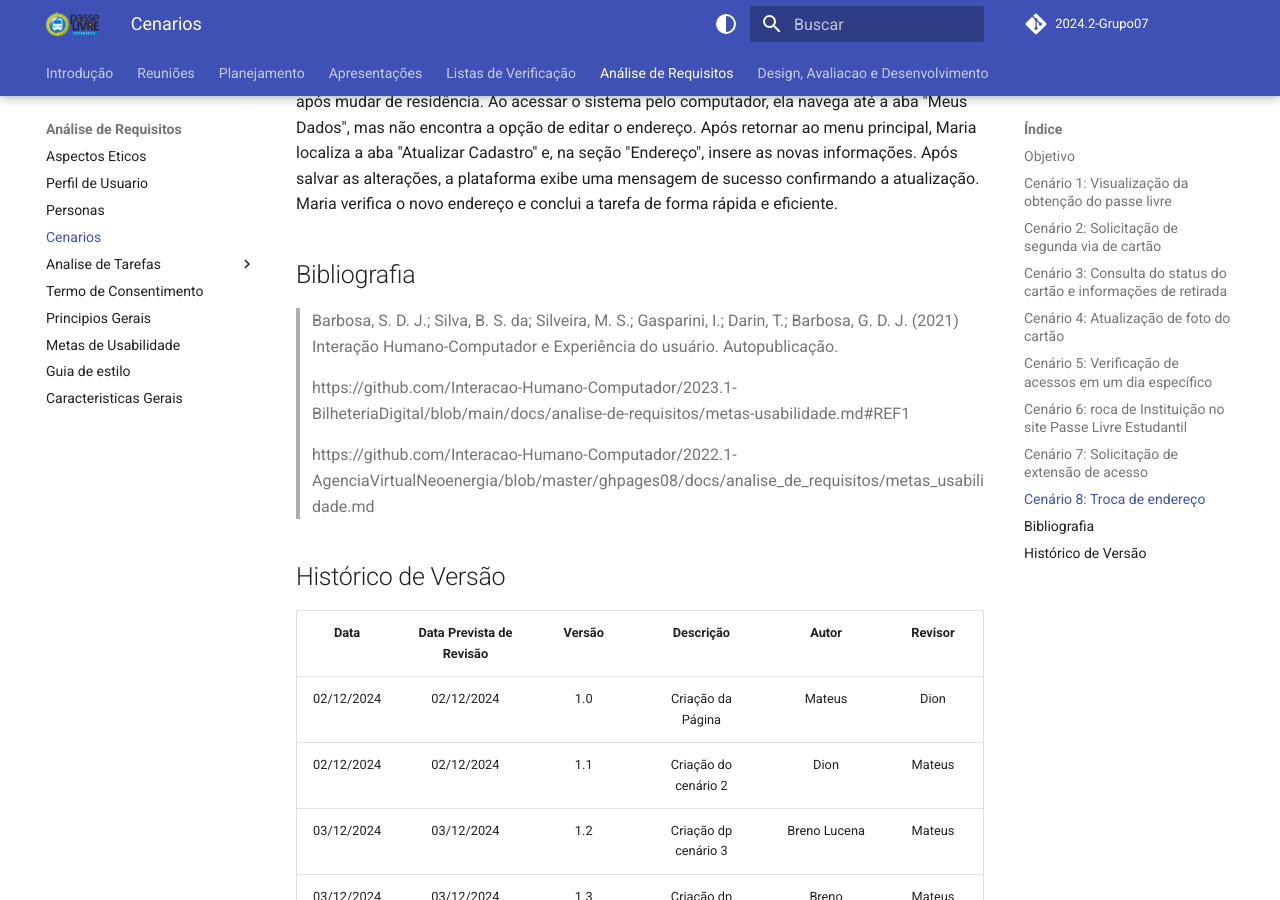
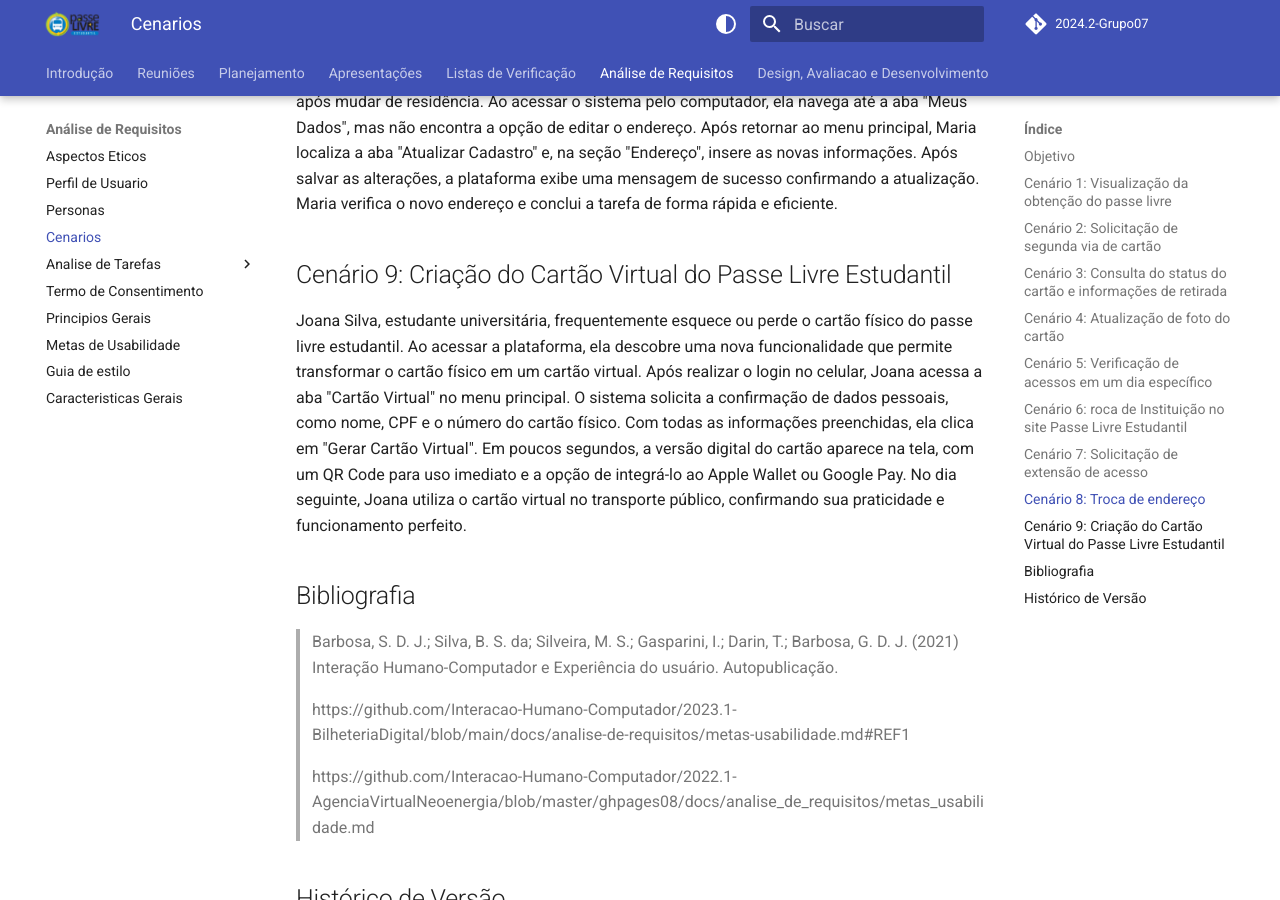
Before and after one commit to Interacao-Humano-Computador/2024.2-PasseLivreEstudantil, an MkDocs documentation site: the page built from docs/analise_de_requsitos/cenarios.md, in a window 1280 px wide and 900 px high, scrolled down 3288 px. Built offline with MkDocs 1.6.1 and Material for MkDocs 9.7.7, drawn with Linux system fonts in a browser that asks for light colours; comment, search, counter and statistics services are not loaded; the version menu is left out.

Commit message:
cenario9

```diff
--- a/docs/analise_de_requsitos/cenarios.md
+++ b/docs/analise_de_requsitos/cenarios.md
@@ -50,9 +50,6 @@ Solicitado, Em análise, Aprovado, Rejeitado
 No caso de Mariana, o status atual da solicitação aparece como "Solicitado".
 
 
-
-
-
 ## Cenário 7: Solicitação de extensão de acesso
 
 Lucas Oliveira realiza o login na plataforma para solicitar a extensão de acessos no Passe Livre Estudantil devido à matrícula em mais de uma Instituição de Ensino. Ele acessa a aba "Extensão de Acesso" e clica em "Nova Solicitação". Na nova página, ele lê e aceita o Termo de Uso, que informa o prazo de análise e os documentos necessários. Em seguida, preenche o formulário indicando o motivo da solicitação, insere seus dados, e anexa a declaração da segunda Instituição de Ensino. Após revisar as informações, clica em "Enviar". Depois, Lucas acessa a aba "Acompanhar Solicitações" para verificar que o status da solicitação está como "Solicitado" e aguarda o retorno.
@@ -61,6 +58,12 @@ Lucas Oliveira realiza o login na plataforma para solicitar a extensão de acess
 
 Mariana Silva, estudante universitária, precisa atualizar seu endereço cadastrado na plataforma após mudar de residência. Ao acessar o sistema pelo computador, ela navega até a aba "Meus Dados", mas não encontra a opção de editar o endereço.
 Após retornar ao menu principal, Maria localiza a aba "Atualizar Cadastro" e, na seção "Endereço", insere as novas informações. Após salvar as alterações, a plataforma exibe uma mensagem de sucesso confirmando a atualização. Maria verifica o novo endereço e conclui a tarefa de forma rápida e eficiente.
+
+## Cenário 9: Criação do Cartão Virtual do Passe Livre Estudantil
+
+Joana Silva, estudante universitária, frequentemente esquece ou perde o cartão físico do passe livre estudantil. Ao acessar a plataforma, ela descobre uma nova funcionalidade que permite transformar o cartão físico em um cartão virtual.
+Após realizar o login no celular, Joana acessa a aba "Cartão Virtual" no menu principal. O sistema solicita a confirmação de dados pessoais, como nome, CPF e o número do cartão físico. Com todas as informações preenchidas, ela clica em "Gerar Cartão Virtual".
+Em poucos segundos, a versão digital do cartão aparece na tela, com um QR Code para uso imediato e a opção de integrá-lo ao Apple Wallet ou Google Pay. No dia seguinte, Joana utiliza o cartão virtual no transporte público, confirmando sua praticidade e funcionamento perfeito.
 
 ## Bibliografia
 
```
